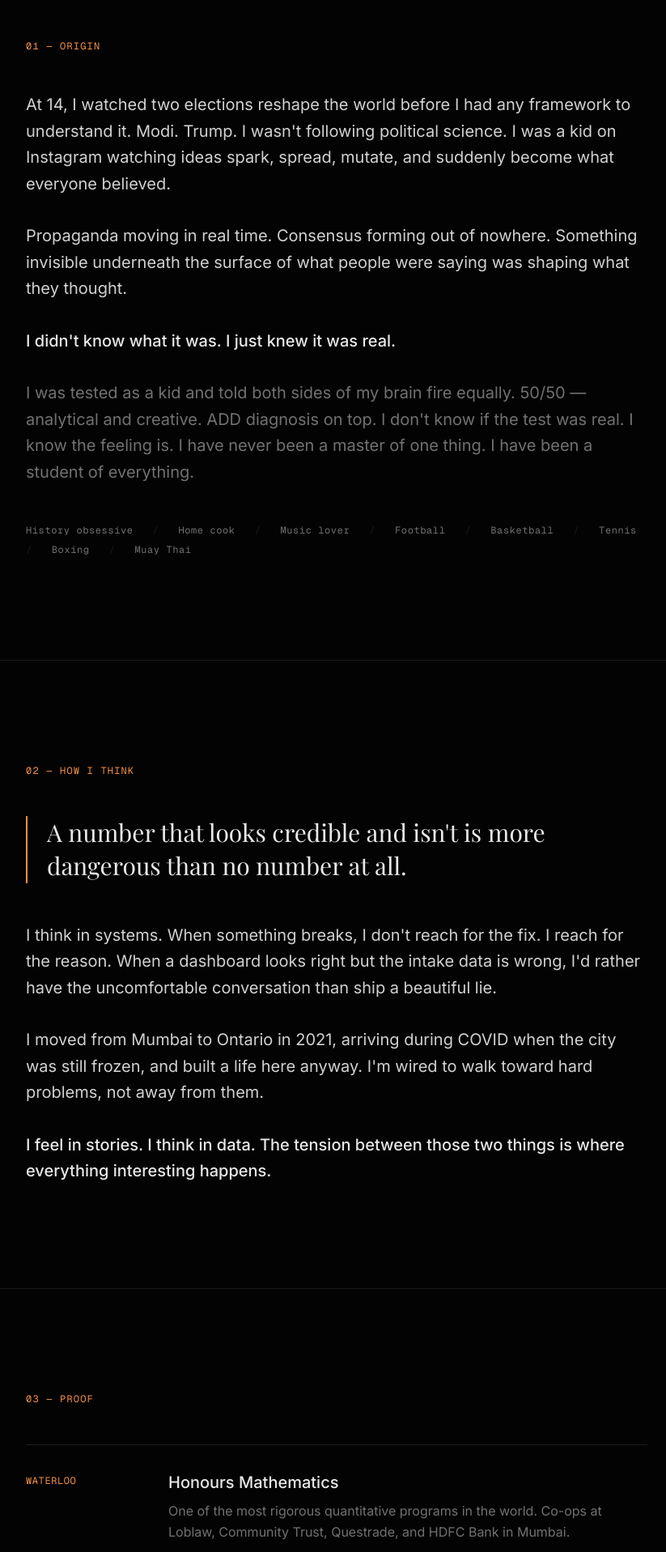
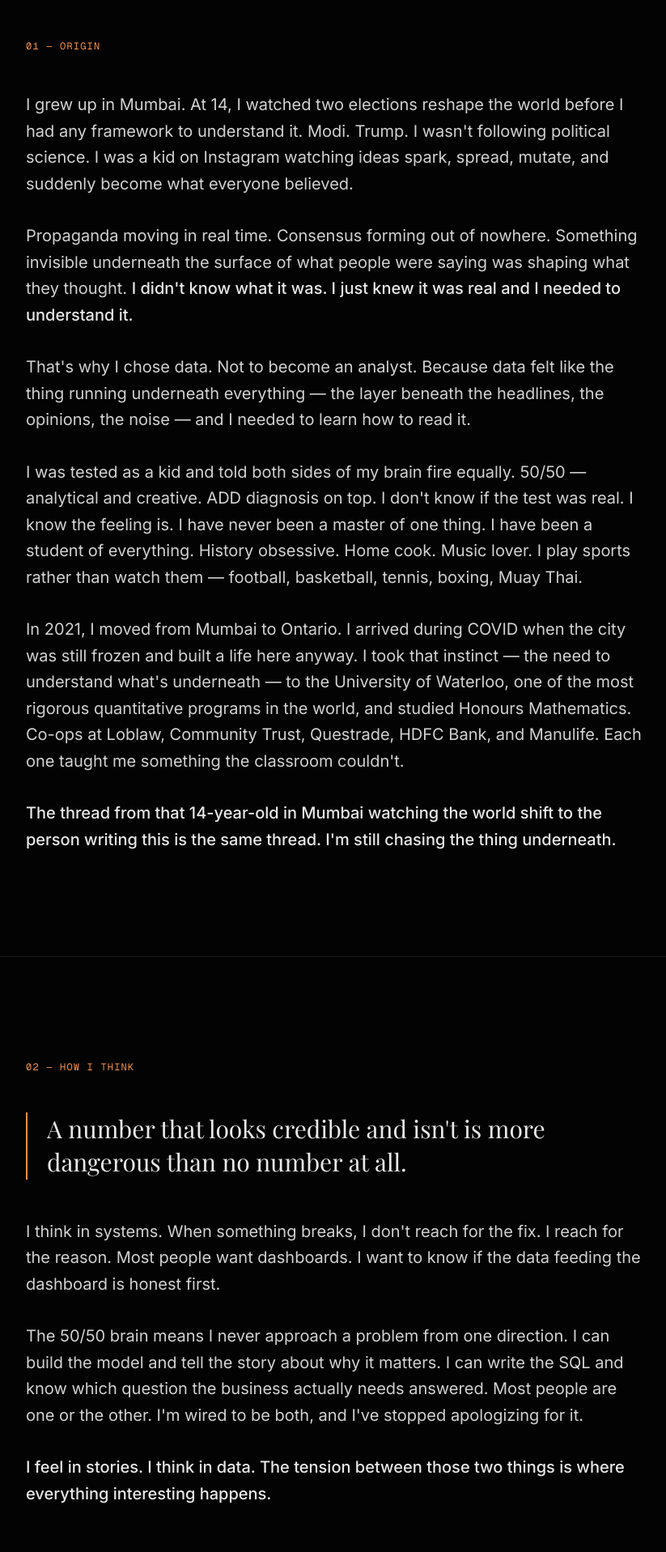
Before and after one commit to aaryan0909/v0-aaryan-chawla-manifesto, a Next.js app: page / in a window 1280 px wide. Shown: the part 880-2797 px from the top of the page at 81% size, without its empty margins (224-1047 px from the left). Built offline with nearby package versions, Linux system fonts and the light colour scheme; a web font is replaced by a local one.

Commit message:
update narrative clarity and coherence across Hero, Origin, and Proof sections

```diff
--- a/components/hero.tsx
+++ b/components/hero.tsx
@@ -32,15 +32,14 @@ export function Hero() {
           <span className="text-balance">Aaryan Chawla</span>
         </h1>
         <p
-          className={`max-w-2xl text-lg leading-relaxed text-muted-foreground md:text-xl transition-all duration-1000 delay-500 ease-out ${
+          className={`max-w-2xl text-lg leading-relaxed text-foreground/80 md:text-xl transition-all duration-1000 delay-500 ease-out ${
             isVisible ? "translate-y-0 opacity-100" : "translate-y-8 opacity-0"
           }`}
         >
-          I chose data not to become an analyst.
-          <br />
-          <span className="text-foreground">
-            I chose it because it felt like the thing running underneath
-            everything, and I needed to learn how to read it.
+          Data felt like the thing running underneath everything
+          {" "}&mdash;{" "}
+          <span className="text-foreground font-medium">
+            and I needed to learn how to read it.
           </span>
         </p>
       </div>
--- a/components/how-i-think.tsx
+++ b/components/how-i-think.tsx
@@ -47,9 +47,8 @@ export function HowIThink() {
             }`}
           >
             I think in systems. When something breaks, I don{"'"}t reach for the fix.
-            I reach for the reason. When a dashboard looks right but the intake
-            data is wrong, I{"'"}d rather have the uncomfortable conversation than
-            ship a beautiful lie.
+            I reach for the reason. Most people want dashboards. I want to know
+            if the data feeding the dashboard is honest first.
           </p>
 
           <p
@@ -57,9 +56,11 @@ export function HowIThink() {
               isVisible ? "translate-y-0 opacity-100" : "translate-y-6 opacity-0"
             }`}
           >
-            I moved from Mumbai to Ontario in 2021, arriving during COVID when
-            the city was still frozen, and built a life here anyway. I{"'"}m wired to
-            walk toward hard problems, not away from them.
+            The 50/50 brain means I never approach a problem from one direction.
+            I can build the model and tell the story about why it matters. I can
+            write the SQL and know which question the business actually needs
+            answered. Most people are one or the other. I{"'"}m wired to be both,
+            and I{"'"}ve stopped apologizing for it.
           </p>
 
           <p
--- a/components/origin.tsx
+++ b/components/origin.tsx
@@ -37,10 +37,10 @@ export function Origin() {
               isVisible ? "translate-y-0 opacity-100" : "translate-y-6 opacity-0"
             }`}
           >
-            At 14, I watched two elections reshape the world before I had any
-            framework to understand it. Modi. Trump. I wasn{"'"}t following political
-            science. I was a kid on Instagram watching ideas spark, spread, mutate,
-            and suddenly become what everyone believed.
+            I grew up in Mumbai. At 14, I watched two elections reshape the world
+            before I had any framework to understand it. Modi. Trump. I wasn{"'"}t
+            following political science. I was a kid on Instagram watching ideas
+            spark, spread, mutate, and suddenly become what everyone believed.
           </p>
 
           <p
@@ -50,7 +50,10 @@ export function Origin() {
           >
             Propaganda moving in real time. Consensus forming out of nowhere.
             Something invisible underneath the surface of what people were
-            saying was shaping what they thought.
+            saying was shaping what they thought.{" "}
+            <span className="text-foreground font-medium">
+              I didn{"'"}t know what it was. I just knew it was real and I needed to understand it.
+            </span>
           </p>
 
           <p
@@ -58,43 +61,49 @@ export function Origin() {
               isVisible ? "translate-y-0 opacity-100" : "translate-y-6 opacity-0"
             }`}
           >
-            <span className="text-foreground font-medium">
-              I didn{"'"}t know what it was. I just knew it was real.
-            </span>
+            That{"'"}s why I chose data. Not to become an analyst. Because data felt
+            like the thing running underneath everything &mdash; the layer beneath the
+            headlines, the opinions, the noise &mdash; and I needed to learn how to read it.
           </p>
 
           <p
-            className={`text-lg leading-relaxed text-muted-foreground md:text-xl transition-all duration-700 delay-[400ms] ${
+            className={`text-lg leading-relaxed text-foreground/90 md:text-xl transition-all duration-700 delay-[400ms] ${
               isVisible ? "translate-y-0 opacity-100" : "translate-y-6 opacity-0"
             }`}
           >
             I was tested as a kid and told both sides of my brain fire equally.
             50/50 &mdash; analytical and creative. ADD diagnosis on top. I don{"'"}t know
             if the test was real. I know the feeling is. I have never been a
-            master of one thing. I have been a student of everything.
+            master of one thing. I have been a student of everything. History
+            obsessive. Home cook. Music lover. I play sports rather than watch
+            them &mdash; football, basketball, tennis, boxing, Muay Thai.
           </p>
 
-          <div
-            className={`mt-4 flex flex-wrap gap-x-6 gap-y-2 font-mono text-xs tracking-wider text-muted-foreground transition-all duration-700 delay-500 ${
+          <p
+            className={`text-lg leading-relaxed text-foreground/90 md:text-xl transition-all duration-700 delay-500 ${
               isVisible ? "translate-y-0 opacity-100" : "translate-y-6 opacity-0"
             }`}
           >
-            <span>History obsessive</span>
-            <span className="text-border">/</span>
-            <span>Home cook</span>
-            <span className="text-border">/</span>
-            <span>Music lover</span>
-            <span className="text-border">/</span>
-            <span>Football</span>
-            <span className="text-border">/</span>
-            <span>Basketball</span>
-            <span className="text-border">/</span>
-            <span>Tennis</span>
-            <span className="text-border">/</span>
-            <span>Boxing</span>
-            <span className="text-border">/</span>
-            <span>Muay Thai</span>
-          </div>
+            In 2021, I moved from Mumbai to Ontario. I arrived during COVID when
+            the city was still frozen and built a life here anyway. I took that
+            instinct &mdash; the need to understand what{"'"}s underneath &mdash; to the
+            University of Waterloo, one of the most rigorous quantitative programs
+            in the world, and studied Honours Mathematics. Co-ops at Loblaw,
+            Community Trust, Questrade, HDFC Bank, and Manulife. Each one taught
+            me something the classroom couldn{"'"}t.
+          </p>
+
+          <p
+            className={`text-lg leading-relaxed text-foreground/90 md:text-xl transition-all duration-700 delay-[600ms] ${
+              isVisible ? "translate-y-0 opacity-100" : "translate-y-6 opacity-0"
+            }`}
+          >
+            <span className="text-foreground font-medium">
+              The thread from that 14-year-old in Mumbai watching the world shift
+              to the person writing this is the same thread. I{"'"}m still chasing the
+              thing underneath.
+            </span>
+          </p>
         </div>
       </div>
     </section>
--- a/components/proof.tsx
+++ b/components/proof.tsx
@@ -4,28 +4,28 @@ import { useEffect, useRef, useState } from "react"
 
 const proofItems = [
   {
-    label: "Waterloo",
-    title: "Honours Mathematics",
-    description:
-      "One of the most rigorous quantitative programs in the world. Co-ops at Loblaw, Community Trust, Questrade, and HDFC Bank in Mumbai.",
-  },
-  {
     label: "Community Trust",
     title: "Fixed a broken arrears rate formula",
     description:
-      "It went live. The reported rate jumped far higher than anyone expected. The number had been wrong for years. Nobody questioned it because it looked reasonable.",
+      "It went live. The reported rate jumped far higher than anyone expected. The number had been wrong for years. Nobody questioned it because it looked reasonable. That moment taught me something I\u2019ve never forgotten: a number that looks credible and isn\u2019t is more dangerous than no number at all.",
   },
   {
     label: "Manulife",
-    title: "Rebuilt a 2-week reporting cycle",
+    title: "Rebuilt a 2-week reporting cycle from scratch",
     description:
-      "Used Python and SQL to cut it by 50%. Refused to build a dashboard on broken intake data because I\u2019d rather have that conversation than ship a lie.",
+      "Used Python and SQL to cut it by 50%. Then refused to build a dashboard on broken intake data because I\u2019d rather have the uncomfortable conversation than ship a beautiful lie.",
   },
   {
     label: "HDFC Bank",
-    title: "Mumbai roots, global thinking",
+    title: "Built ML models for sentiment analysis",
     description:
-      "Started in India\u2019s largest private bank. Saw firsthand how capital moves across borders, and where it doesn\u2019t.",
+      "At India\u2019s largest private bank in Mumbai, I built machine learning models to analyze sentiment across customer service data \u2014 turning thousands of unstructured interactions into signal leadership could act on.",
+  },
+  {
+    label: "Questrade",
+    title: "Where finance meets technology",
+    description:
+      "Worked at one of Canada\u2019s fastest-growing fintech firms, sharpening my instinct for how data infrastructure powers financial products at scale.",
   },
 ]
 
```
Also changed, not shown: 1 other file (tests, documents, lock files or other folders).
